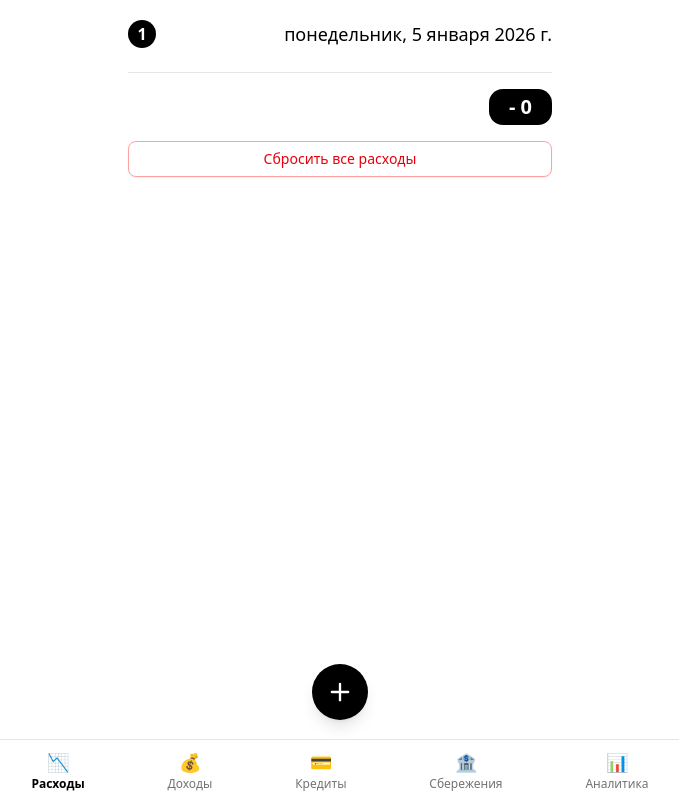
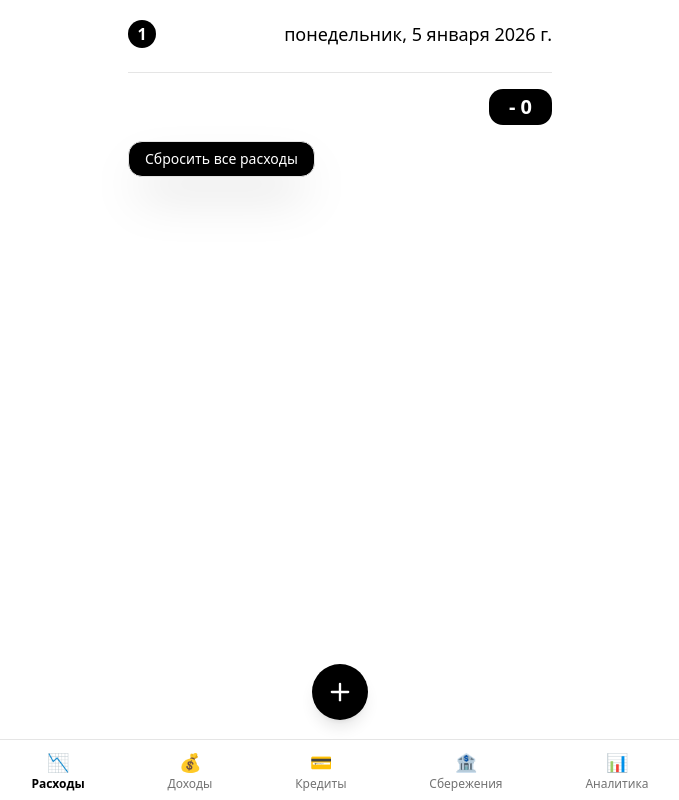
Before and after one commit to Hama-Gama/mini-money-balance, a React (Vite) app: page / in a window 1280 px wide. Shown: the whole page, without its empty margins (300-979 px from the left). Built offline with nearby package versions, Linux system fonts and the light colour scheme.

Commit message:
update reset button

```diff
--- a/src/features/expenses/ExpenseList.tsx
+++ b/src/features/expenses/ExpenseList.tsx
@@ -44,7 +44,7 @@ export const ExpenseList = () => {
 							setSelectedCategory(item)
 							setOpenAdd(true)
 						}}
-						className='flex items-center justify-between rounded-sm border bg-white px-4 py-2 text-lg cursor-pointer shadow-sm transition hover:shadow-md'
+						className='flex items-center justify-between rounded-sm border bg-white px-4 py-2 text-lg cursor-pointer shadow-sm transition hover:shadow-md last:mb-[50px]'
 					>
 						<span className='flex-1 font-medium'>{item.title}</span>
 
@@ -70,7 +70,7 @@ export const ExpenseList = () => {
 			{/* Reset */}
 			<Button
 				variant='outline'
-				className='w-full text-red-600 border-red-300 hover:bg-red-50'
+				className='w-fit bg-black text-white rounded-xl shadow-2xl'
 				onClick={handleReset}
 			>
 				Сбросить все расходы
```
